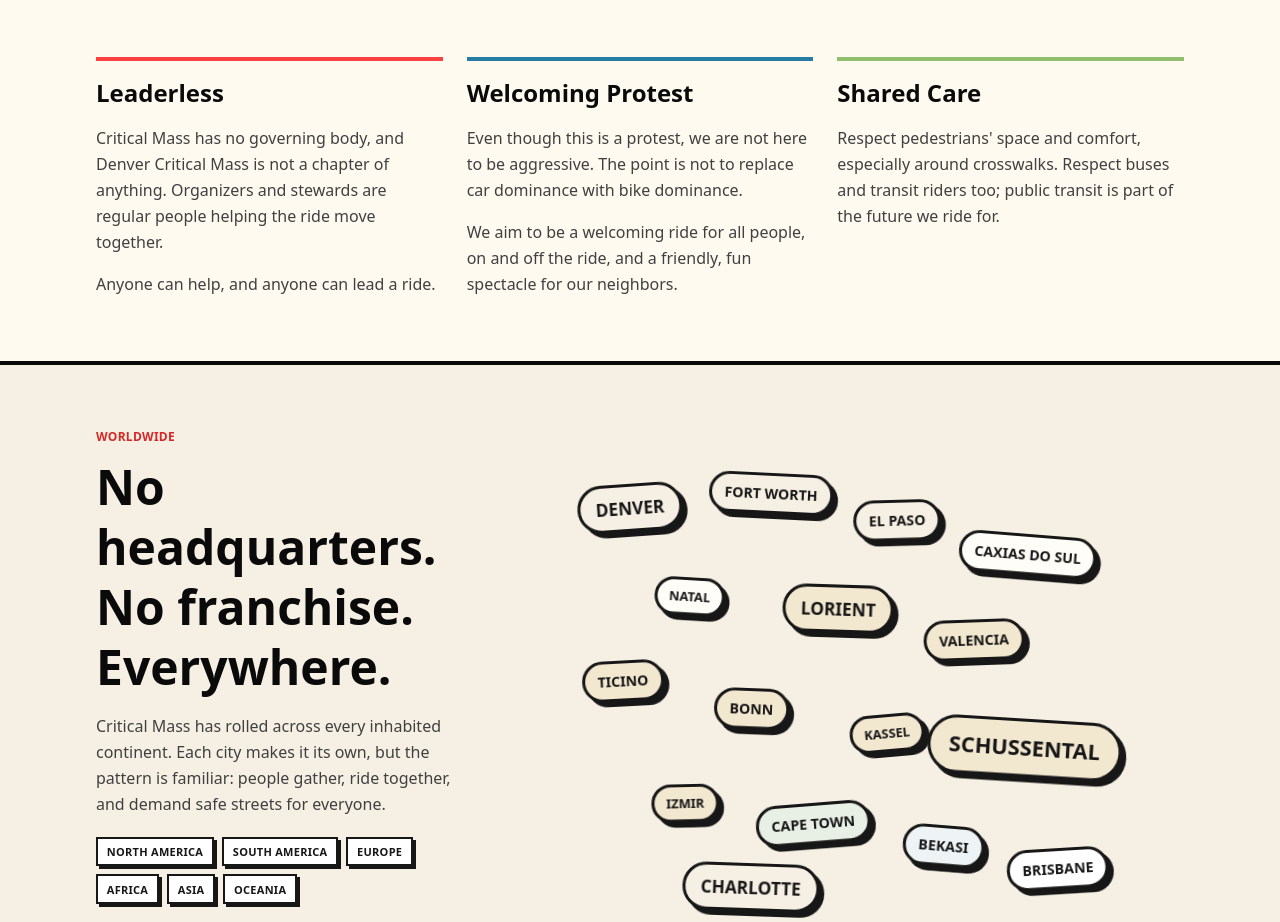
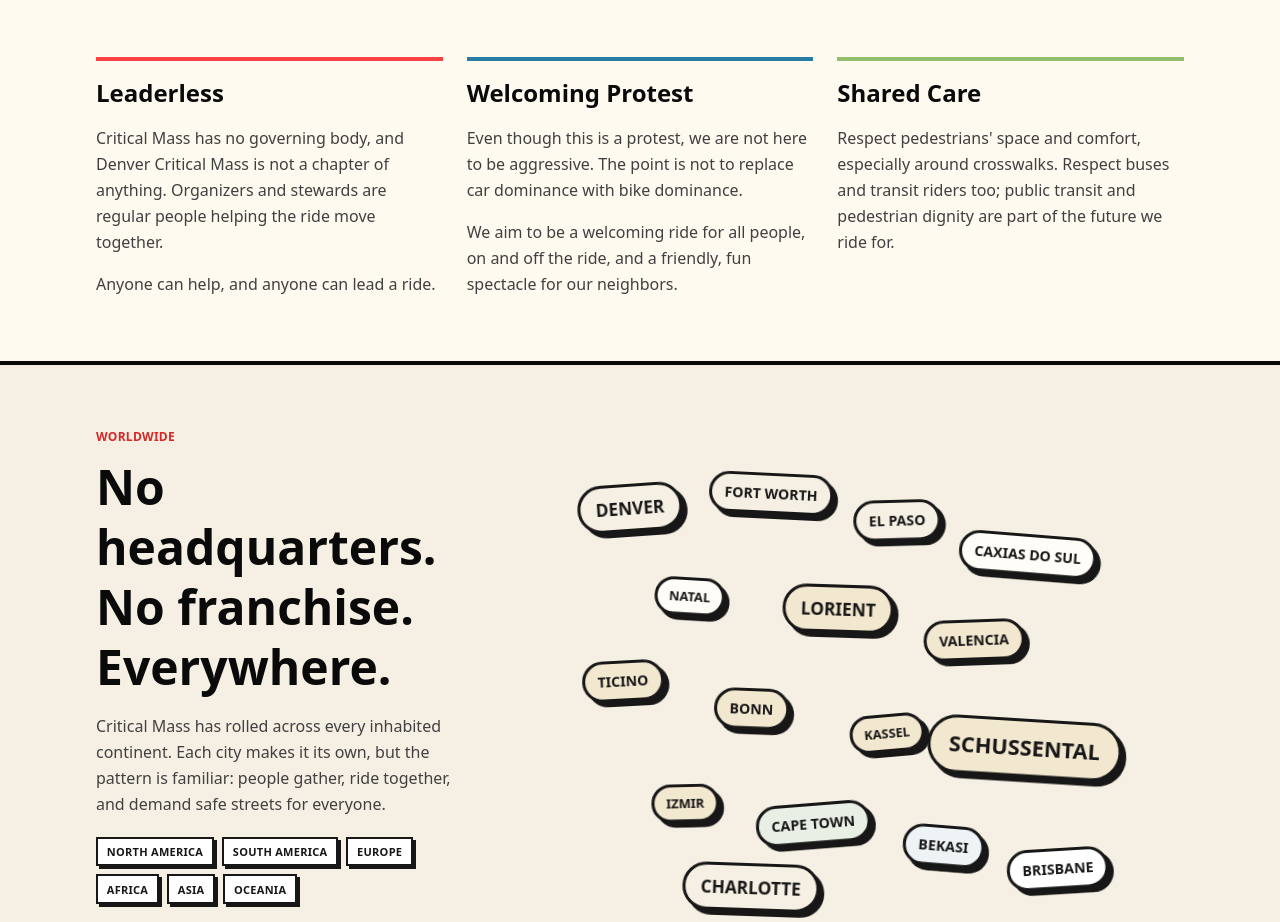
Before and after one commit to denvercriticalmass/denvercriticalmass.github.io, a website built with Vite: page src/index.html in a window 1280 px wide. Shown: the part 1780-2702 px from the top of the page. Built offline with nearby package versions, Linux system fonts and the light colour scheme.

Commit message:
Add pedestrian dignity to Shared Care copy

```diff
--- a/src/index.html
+++ b/src/index.html
@@ -292,7 +292,8 @@
               <h2 class="text-xl font-black sm:text-2xl">Shared Care</h2>
               <p class="mt-4 leading-relaxed text-neutral-700 dark:text-stone-300">
                 Respect pedestrians' space and comfort, especially around crosswalks. Respect buses
-                and transit riders too; public transit is part of the future we ride for.
+                and transit riders too; public transit and pedestrian dignity are part of the
+                future we ride for.
               </p>
             </article>
           </div>
```
